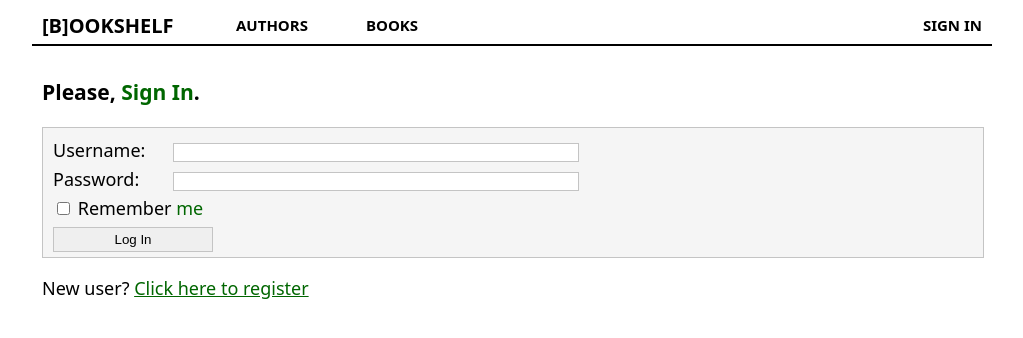
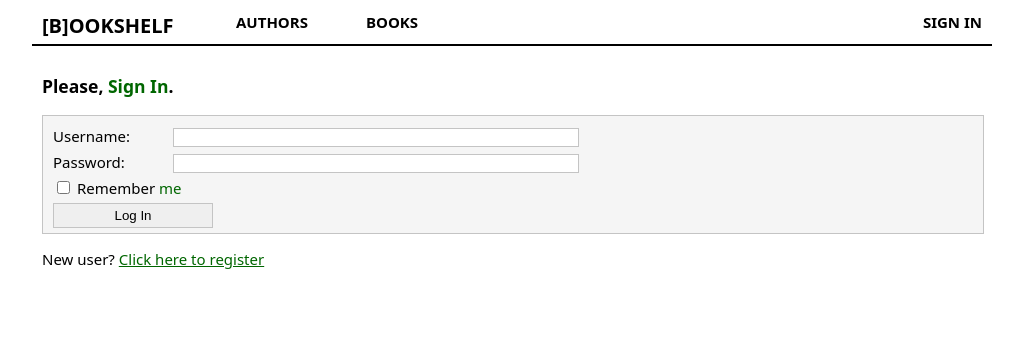
Before and after one commit to canadien91/bookshelf, a Flask app: page /auth/login in a window 1280 px wide. Shown: the top 338 px of the page, without its empty margins (128-1151 px from the left). Run offline with Flask 2, Linux system fonts and the light colour scheme.

Commit message:
Minor facelifting

```diff
--- a/app/static/master.css
+++ b/app/static/master.css
@@ -1,6 +1,6 @@
 body {
     color: black;
-    font-size: 18px;
+    font-size: 15px;
     font-family: sans;
     margin: auto;
     text-align: justify;
--- a/app/templates/auth/login.html
+++ b/app/templates/auth/login.html
@@ -9,7 +9,7 @@
     <h3>Please, <span class="greentext">Sign In</span>.</h3>
 </div>
 <div class="grid_16 well">
-    <form action="" method="post" name="login">
+    <form method="post" name="login">
         {{ form.hidden_tag() }}
         <div class="container_16 form-row">
             <div class="grid_2 {% if form.username.errors %}error{% endif %}">
```
